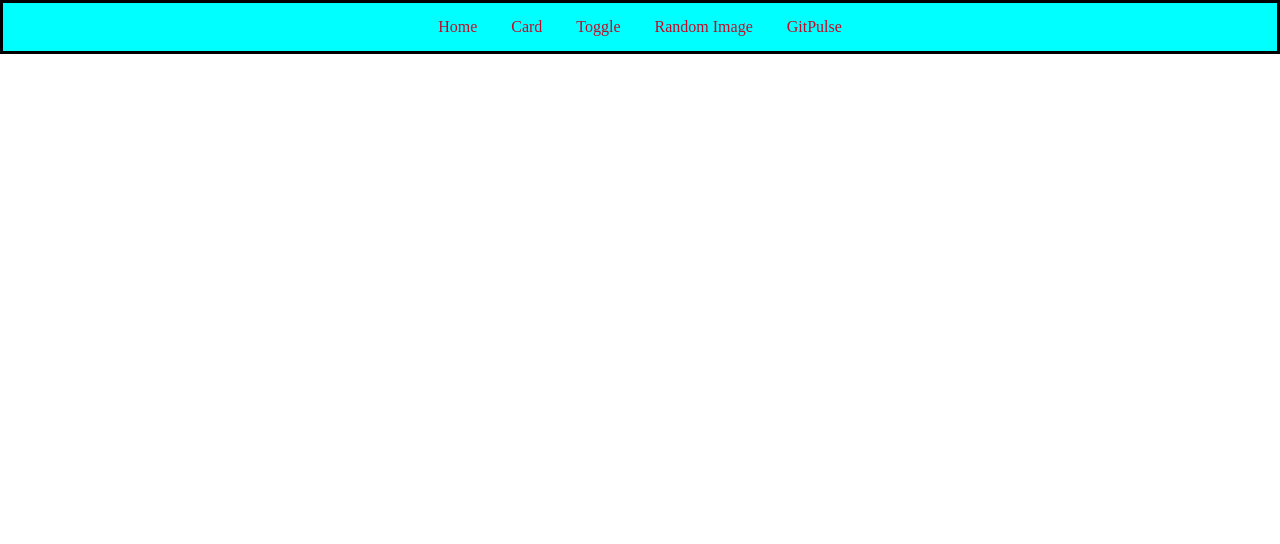
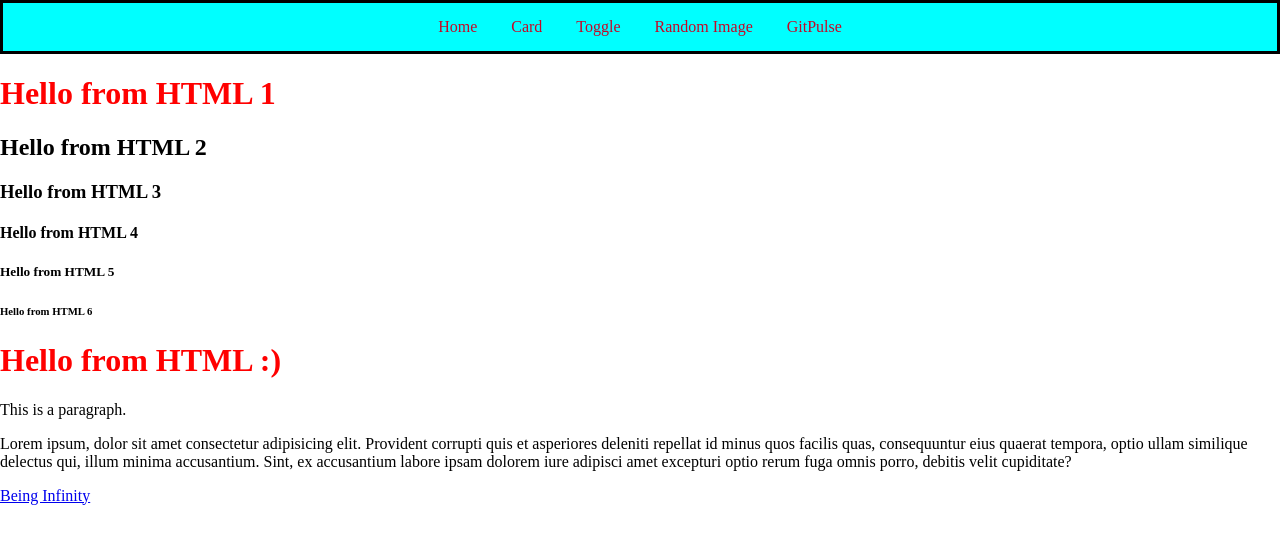
Before and after one commit to GeethaBurigalla/autosuggest-, a website: page frontend/index.html in a window 1280 px wide. Drawn offline with Linux system fonts and the light colour scheme.

Commit message:
updated autosuggest

```diff
--- a/frontend/index.html
+++ b/frontend/index.html
@@ -14,6 +14,22 @@
         <a href="/pages/randomUser.html">Random Image</a>
        <a href="/pages/gitpulse.html">GitPulse</a>
     </div>
+     <h1> Hello from HTML 1</h1>
+    <h2 id="heading1"> Hello from HTML 2</h2>
+    <h3 class="heading2"> Hello from HTML 3</h3>
+    <h4 class="heading2"> Hello from HTML 4</h4>
+    <h5 class="heading2"> Hello from HTML 5</h5>
+    <h6> Hello from HTML 6</h6>
+    <h1> Hello from HTML :) </h1>
+
+    <p class="paragraph"> This is a paragraph. </p>
+
+    <p>Lorem ipsum, dolor sit amet consectetur adipisicing elit. Provident corrupti quis et asperiores deleniti repellat
+        id minus quos facilis quas, consequuntur eius quaerat tempora, optio ullam similique delectus qui, illum minima
+        accusantium. Sint, ex accusantium labore ipsam dolorem iure adipisci amet excepturi optio rerum fuga omnis
+        porro, debitis velit cupiditate?</p>
+
+    <a href="https://www.being-infinity.com/"> Being Infinity </a>
     <script src="js/index.js"></script>
 </body>
 </html>
```
